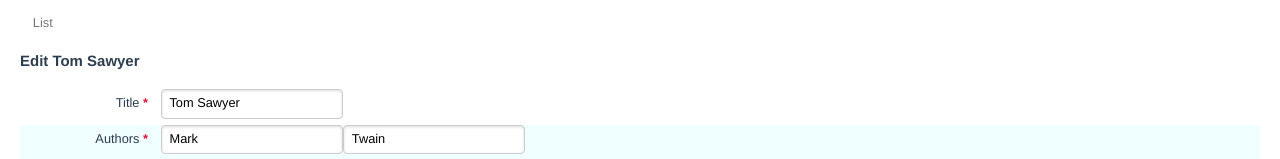
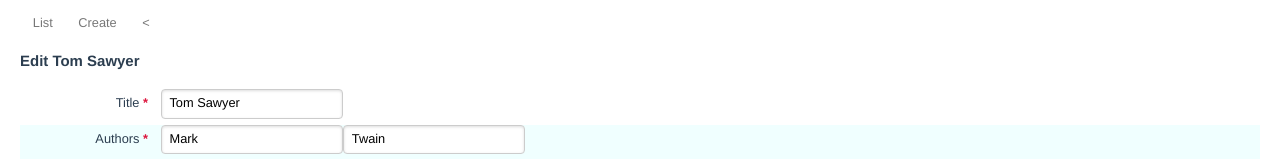
Before and after one commit to plugn/bxt, a Vue app: page /edit/1 in a window 1280 px wide. Shown: the top 159 px of the page. Built offline with nearby package versions, Linux system fonts and the light colour scheme.

Commit message:
debug authors field

```diff
--- a/src/components/AuthorsField.vue
+++ b/src/components/AuthorsField.vue
@@ -79,8 +79,9 @@ export default {
 	},
 
 	mounted() {
+		this.$watch('value', value => { this.innerValue = value; }, {deep: true} );
+		this.$watch('innerValue', this.listWatcher, {deep: true});
 		this.$watch('newAuthor', _debounce(this.authorWatcher, 1000), {deep: true});
-		this.$watch('innerValue', this.listWatcher);
 	},
 
 	methods: {
@@ -114,7 +115,7 @@ export default {
 				this.addField({...author});
 
 				this.newAuthor = {...emptyAuthor};
-				this.$refs.newInput.focus();
+				// this.$refs.newInput.focus();
 			}
 		},
 
--- a/src/components/Editor.vue
+++ b/src/components/Editor.vue
@@ -82,6 +82,8 @@ export default {
 		}
 	},
 	mounted() {
+		console.log(' * resetReport : ', this.bookModel );
+
 		this.resetReport(this.bookModel);
 	},
 
--- a/src/components/Menu.vue
+++ b/src/components/Menu.vue
@@ -2,7 +2,8 @@
 	<div class="pure-menu pure-menu-horizontal">
 		<ul class="pure-menu-list">
 			<li class="pure-menu-item"><router-link to="/" class="pure-menu-link">List</router-link></li>
-			<li class="pure-menu-item"><router-link v-if="$route.name!=='Edit'" to="/edit" class="pure-menu-link">Create</router-link></li>
+			<li class="pure-menu-item"><router-link to="/edit" class="pure-menu-link">Create</router-link></li>
+			<li class="pure-menu-item"><router-link v-if="$route.name==='Edit'" to="/edit/2" class="pure-menu-link">&lt;</router-link></li>
 		</ul>
 	</div>
 </template>
--- a/src/components/form/PureInput.vue
+++ b/src/components/form/PureInput.vue
@@ -48,6 +48,7 @@ export default {
 	},
 
 	mounted() {
+		this.$watch('value', value => { this.innerValue = value; } );
 		this.$watch('innerValue', this.valueWatcher);
 	},
 
```
